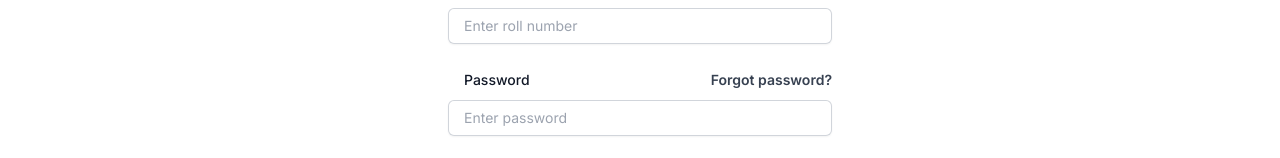
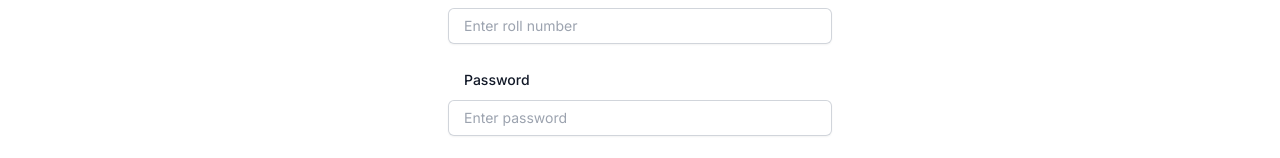
Before and after one commit to iamsadat/PEANut, a Next.js app: page /register in a window 1280 px wide. Shown: the part 436-594 px from the top of the page. Built offline with nearby package versions, Linux system fonts and the light colour scheme; no server answers.

Commit message:
Update page.tsx
Deleted forgot password from register page

```diff
--- a/src/app/register/page.tsx
+++ b/src/app/register/page.tsx
@@ -113,14 +113,7 @@ function SignUp() {
               >
                 Password
               </label>
-              <div className="text-sm">
-                <a
-                  href="#"
-                  className="font-semibold text-gray-700 dark:text-gray-300 hover:text-black dark:hover:text-white"
-                >
-                  Forgot password?
-                </a>
-              </div>
+
             </div>
             <div className="mt-2">
               <input
```
